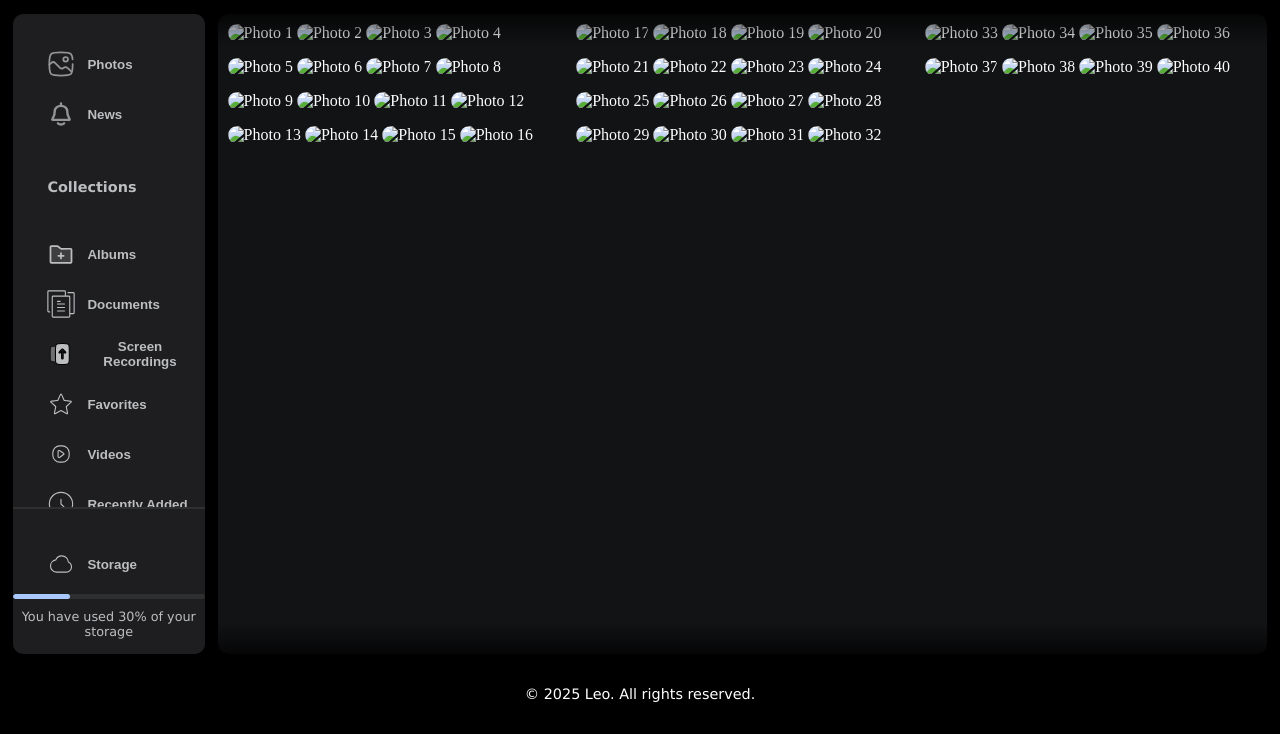
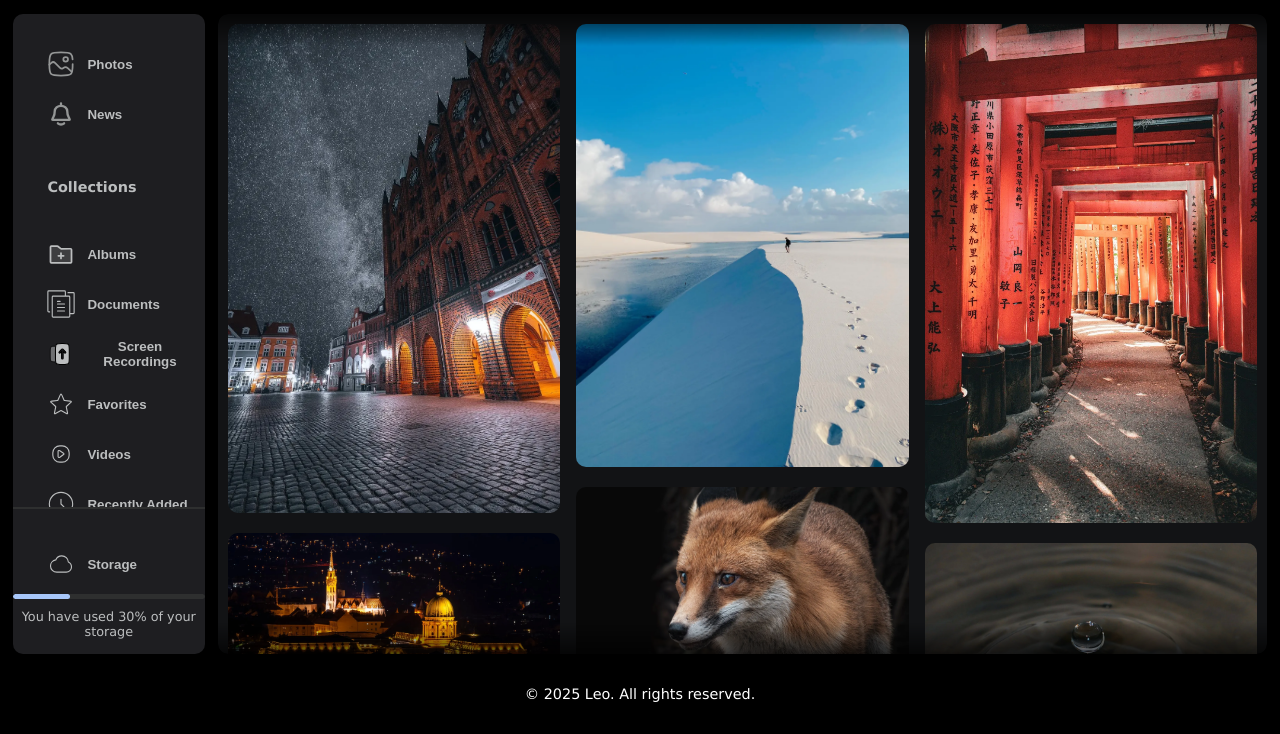
Before and after one commit to LeoJG49/Gallery-Web, a plain HTML site: page HTML/index.html in a window 1280 px wide. Shown: the part 66-800 px from the top of the page. Drawn offline with Linux system fonts and the light colour scheme.

Commit message:
Adding Optimized Images

```diff
--- a/HTML/index.html
+++ b/HTML/index.html
@@ -90,46 +90,46 @@
 
             <section class="photos-section">
                 <div class="photos-container">
-                    <img src="/Images/Optimizaded Images/building-7758389_1280.webp" alt="Photo 1">
-                    <img src="/Images/Optimizaded Images/castle-6750555_1920.webp" alt="Photo 2">
-                    <img src="/Images/Optimizaded Images/cat-6602447_1920.webp" alt="Photo 3">
-                    <img src="/Images/Optimizaded Images/cat-7598590_1920.webp" alt="Photo 4">
-                    <img src="/Images/Optimizaded Images/cat-9752539_1280.webp" alt="Photo 5">
-                    <img src="/Images/Optimizaded Images/chaffinch-9494979_1920.webp" alt="Photo 6">
-                    <img src="/Images/Optimizaded Images/church-7784756_1920.webp" alt="Photo 7">
-                    <img src="/Images/Optimizaded Images/eiffel-tower-9235220_1920.webp" alt="Photo 8">
-                    <img src="/Images/Optimizaded Images/eurasier-aloha-puppy-9442845_1920.webp" alt="Photo 9">
-                    <img src="/Images/Optimizaded Images/flow-9587488_1920.webp" alt="Photo 10">
-                    <img src="/Images/Optimizaded Images/friends-9519331_1920.webp" alt="Photo 11">
-                    <img src="/Images/Optimizaded Images/glass-front-7498002_1920.webp" alt="Photo 12">
-                    <img src="/Images/Optimizaded Images/hand-9723837_1920.webp" alt="Photo 13">
-                    <img src="/Images/Optimizaded Images/italy-9505446_1920.webp" alt="Photo 14">
-                    <img src="/Images/Optimizaded Images/maranhao-sheets-9000410_1920.webp" alt="Photo 15">
-                    <img src="/Images/Optimizaded Images/nature-9558835_1920.webp" alt="Photo 16">
-                    <img src="/Images/Optimizaded Images/read-9370928_1920.webp" alt="Photo 17">
-                    <img src="/Images/Optimizaded Images/street-5832394_1920.webp" alt="Photo 18">
-                    <img src="/Images/Optimizaded Images/swans-6341698_1920.webp" alt="Photo 19">
-                    <img src="/Images/Optimizaded Images/trees-9124293_1920.webp" alt="Photo 20">
-                    <img src="/Images/Optimizaded Images/mountains-8585535_1920.webp" alt="Photo 21">
-                    <img src="/Images/Optimizaded Images/sea-8948636_1920.webp" alt="Photo 22">
-                    <img src="/Images/Optimizaded Images/river-7721287_1920.webp" alt="Photo 23">
-                    <img src="/Images/Optimizaded Images/phone-booth-7728783_1280.webp" alt="Photo 24">
-                    <img src="/Images/Optimizaded Images/drift-7248723_1280.webp" alt="Photo 25">
-                    <img src="/Images/Optimizaded Images/dog-8593014_1280.webp" alt="Photo 26">
-                    <img src="/Images/Optimizaded Images/breakfast-7021320_1920.webp" alt="Photo 27">
-                    <img src="/Images/Optimizaded Images/empire-state-building-6675010_1920.webp" alt="Photo 28">
-                    <img src="/Images/Optimizaded Images/shrine-9348003_1920.webp" alt="Photo 29">
-                    <img src="/Images/Optimizaded Images/drops-9360784_1920.webp" alt="Photo 30">
-                    <img src="/Images/Optimizaded Images/italy-7708551_1920.webp" alt="Photo 31">
-                    <img src="/Images/Optimizaded Images/modern-9246082_1920.webp" alt="Photo 32">
-                    <img src="/Images/Optimizaded Images/building-6011756_1920.webp" alt="Photo 33">
-                    <img src="/Images/Optimizaded Images/adventure-9669330_1920.webp" alt="Photo 34">
-                    <img src="/Images/Optimizaded Images/view-9651981_1920.webp" alt="Photo 35">
-                    <img src="/Images/Optimizaded Images/building-5115897_1920.webp" alt="Photo 36">
-                    <img src="/Images/Optimizaded Images/cat-9751060_1920.webp" alt="Photo 37">
-                    <img src="/Images/Optimizaded Images/f-35-9733096_1920.webp" alt="Photo 38">
-                    <img src="/Images/Optimizaded Images/kananaskis-9714444_1920.webp" alt="Photo 39">
-                    <img src="/Images/Optimizaded Images/mountain-9631830_1920.webp" alt="Photo 40">
+                    <img src="/Images&Icons/Optimizaded Images/building-7758389_1280.webp" alt="Photo 1">
+                    <img src="/Images&Icons/Optimizaded Images/castle-6750555_1920.webp" alt="Photo 2">
+                    <img src="/Images&Icons/Optimizaded Images/cat-6602447_1920.webp" alt="Photo 3">
+                    <img src="/Images&Icons/Optimizaded Images/cat-7598590_1920.webp" alt="Photo 4">
+                    <img src="/Images&Icons/Optimizaded Images/cat-9752539_1280.webp" alt="Photo 5">
+                    <img src="/Images&Icons/Optimizaded Images/chaffinch-9494979_1920.webp" alt="Photo 6">
+                    <img src="/Images&Icons/Optimizaded Images/church-7784756_1920.webp" alt="Photo 7">
+                    <img src="/Images&Icons/Optimizaded Images/eiffel-tower-9235220_1920.webp" alt="Photo 8">
+                    <img src="/Images&Icons/Optimizaded Images/eurasier-aloha-puppy-9442845_1920.webp" alt="Photo 9">
+                    <img src="/Images&Icons/Optimizaded Images/flow-9587488_1920.webp" alt="Photo 10">
+                    <img src="/Images&Icons/Optimizaded Images/friends-9519331_1920.webp" alt="Photo 11">
+                    <img src="/Images&Icons/Optimizaded Images/glass-front-7498002_1920.webp" alt="Photo 12">
+                    <img src="/Images&Icons/Optimizaded Images/hand-9723837_1920.webp" alt="Photo 13">
+                    <img src="/Images&Icons/Optimizaded Images/italy-9505446_1920.webp" alt="Photo 14">
+                    <img src="/Images&Icons/Optimizaded Images/maranhao-sheets-9000410_1920.webp" alt="Photo 15">
+                    <img src="/Images&Icons/Optimizaded Images/nature-9558835_1920.webp" alt="Photo 16">
+                    <img src="/Images&Icons/Optimizaded Images/read-9370928_1920.webp" alt="Photo 17">
+                    <img src="/Images&Icons/Optimizaded Images/street-5832394_1920.webp" alt="Photo 18">
+                    <img src="/Images&Icons/Optimizaded Images/swans-6341698_1920.webp" alt="Photo 19">
+                    <img src="/Images&Icons/Optimizaded Images/trees-9124293_1920.webp" alt="Photo 20">
+                    <img src="/Images&Icons/Optimizaded Images/mountains-8585535_1920.webp" alt="Photo 21">
+                    <img src="/Images&Icons/Optimizaded Images/sea-8948636_1920.webp" alt="Photo 22">
+                    <img src="/Images&Icons/Optimizaded Images/river-7721287_1920.webp" alt="Photo 23">
+                    <img src="/Images&Icons/Optimizaded Images/phone-booth-7728783_1280.webp" alt="Photo 24">
+                    <img src="/Images&Icons/Optimizaded Images/drift-7248723_1280.webp" alt="Photo 25">
+                    <img src="/Images&Icons/Optimizaded Images/dog-8593014_1280.webp" alt="Photo 26">
+                    <img src="/Images&Icons/Optimizaded Images/breakfast-7021320_1920.webp" alt="Photo 27">
+                    <img src="/Images&Icons/Optimizaded Images/empire-state-building-6675010_1920.webp" alt="Photo 28">
+                    <img src="/Images&Icons/Optimizaded Images/shrine-9348003_1920.webp" alt="Photo 29">
+                    <img src="/Images&Icons/Optimizaded Images/drops-9360784_1920.webp" alt="Photo 30">
+                    <img src="/Images&Icons/Optimizaded Images/italy-7708551_1920.webp" alt="Photo 31">
+                    <img src="/Images&Icons/Optimizaded Images/modern-9246082_1920.webp" alt="Photo 32">
+                    <img src="/Images&Icons/Optimizaded Images/building-6011756_1920.webp" alt="Photo 33">
+                    <img src="/Images&Icons/Optimizaded Images/adventure-9669330_1920.webp" alt="Photo 34">
+                    <img src="/Images&Icons/Optimizaded Images/view-9651981_1920.webp" alt="Photo 35">
+                    <img src="/Images&Icons/Optimizaded Images/building-5115897_1920.webp" alt="Photo 36">
+                    <img src="/Images&Icons/Optimizaded Images/cat-9751060_1920.webp" alt="Photo 37">
+                    <img src="/Images&Icons/Optimizaded Images/f-35-9733096_1920.webp" alt="Photo 38">
+                    <img src="/Images&Icons/Optimizaded Images/kananaskis-9714444_1920.webp" alt="Photo 39">
+                    <img src="/Images&Icons/Optimizaded Images/mountain-9631830_1920.webp" alt="Photo 40">
                 </div>
             </section>
 
```
